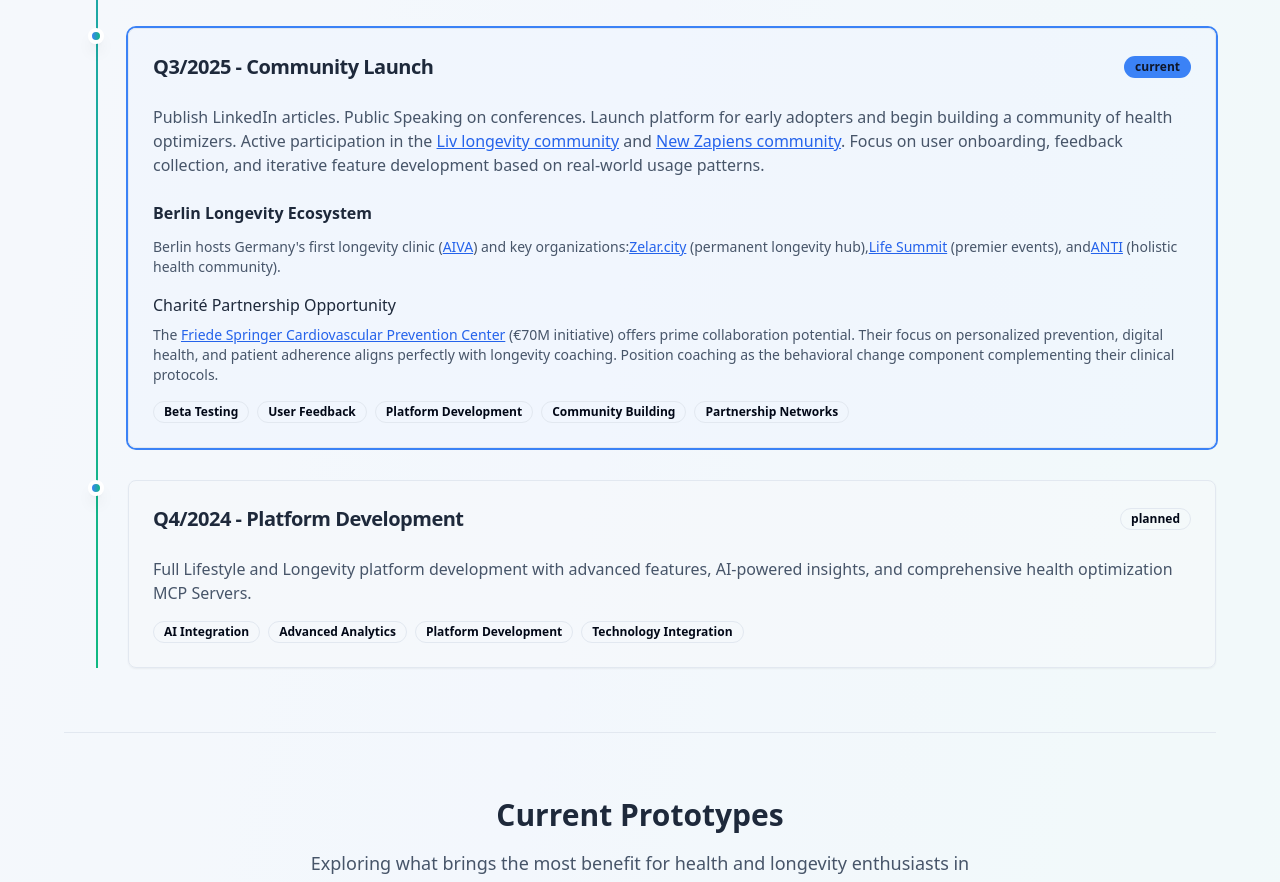
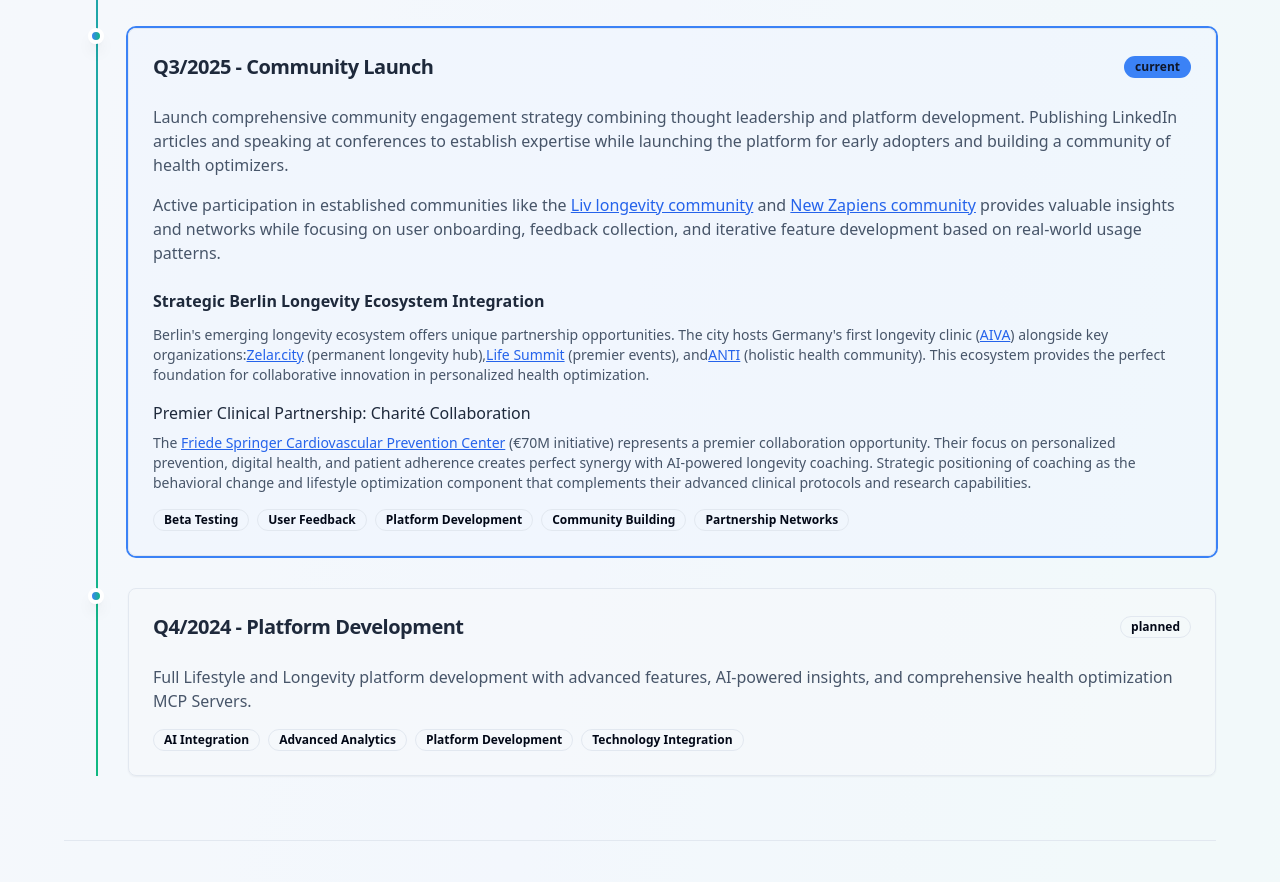
Before and after one commit to longevitycoach/healthspan-navigator-project, a React (Vite) app: page / in a window 1280 px wide. Shown: the part 3336-4218 px from the top of the page. Built offline with nearby package versions, Linux system fonts and the light colour scheme.

Commit message:
Refactor community and partnership sections
Create a consistent narrative for community and partnership building, preserving existing links and core text.

```diff
--- a/src/components/PersonalJourney.tsx
+++ b/src/components/PersonalJourney.tsx
@@ -61,7 +61,12 @@ const PersonalJourney = () => {
       title: "Community Launch",
       description: (
         <>
-          Publish LinkedIn articles. Public Speaking on conferences. Launch platform for early adopters and begin building a community of health optimizers. Active participation in the{" "}
+          <p className="mb-4">
+            Launch comprehensive community engagement strategy combining thought leadership and platform development. Publishing LinkedIn articles and speaking at conferences to establish expertise while launching the platform for early adopters and building a community of health optimizers.
+          </p>
+
+          <p className="mb-6">
+            Active participation in established communities like the{" "}
             <a
               href="https://www.linkedin.com/company/livlongevitylabs/"
               target="_blank"
@@ -78,26 +83,27 @@ const PersonalJourney = () => {
               className="text-blue-600 hover:text-blue-800 underline"
             >
               New Zapiens community
-          </a>
-          . Focus on user onboarding, feedback collection, and iterative feature development based on real-world usage patterns.
+            </a>{" "}
+            provides valuable insights and networks while focusing on user onboarding, feedback collection, and iterative feature development based on real-world usage patterns.
+          </p>
 
           <div className="mt-6 space-y-4">
             <div>
-              <h4 className="font-semibold text-slate-800 mb-3">Berlin Longevity Ecosystem</h4>
+              <h4 className="font-semibold text-slate-800 mb-3">Strategic Berlin Longevity Ecosystem Integration</h4>
               <p className="text-sm mb-3">
-                Berlin hosts Germany's first longevity clinic (
+                Berlin's emerging longevity ecosystem offers unique partnership opportunities. The city hosts Germany's first longevity clinic (
                 <a href="https://aiva-institut.de/aesthetik-longevity-center-berlin/" target="_blank" rel="noopener noreferrer" className="text-blue-600 hover:text-blue-800 underline">AIVA</a>
-                ) and key organizations:
+                ) alongside key organizations:
                 <a href="https://zelar.city" target="_blank" rel="noopener noreferrer" className="text-blue-600 hover:text-blue-800 underline">Zelar.city</a> (permanent longevity hub),
                 <a href="https://www.lifesummit.berlin/" target="_blank" rel="noopener noreferrer" className="text-blue-600 hover:text-blue-800 underline">Life Summit</a> (premier events), and
-                <a href="https://www.antispaces.com/" target="_blank" rel="noopener noreferrer" className="text-blue-600 hover:text-blue-800 underline">ANTI</a> (holistic health community).
+                <a href="https://www.antispaces.com/" target="_blank" rel="noopener noreferrer" className="text-blue-600 hover:text-blue-800 underline">ANTI</a> (holistic health community). This ecosystem provides the perfect foundation for collaborative innovation in personalized health optimization.
               </p>
             </div>
 
             <div>
-              <h5 className="font-medium text-slate-800 mb-2">Charité Partnership Opportunity</h5>
+              <h5 className="font-medium text-slate-800 mb-2">Premier Clinical Partnership: Charité Collaboration</h5>
               <p className="text-sm">
-                The <a href="https://fs-cpc.de/en/" target="_blank" rel="noopener noreferrer" className="text-blue-600 hover:text-blue-800 underline">Friede Springer Cardiovascular Prevention Center</a> (€70M initiative) offers prime collaboration potential. Their focus on personalized prevention, digital health, and patient adherence aligns perfectly with longevity coaching. Position coaching as the behavioral change component complementing their clinical protocols.
+                The <a href="https://fs-cpc.de/en/" target="_blank" rel="noopener noreferrer" className="text-blue-600 hover:text-blue-800 underline">Friede Springer Cardiovascular Prevention Center</a> (€70M initiative) represents a premier collaboration opportunity. Their focus on personalized prevention, digital health, and patient adherence creates perfect synergy with AI-powered longevity coaching. Strategic positioning of coaching as the behavioral change and lifestyle optimization component that complements their advanced clinical protocols and research capabilities.
               </p>
             </div>
           </div>
```
Lines whose indentation alone changed are shown as unchanged.
